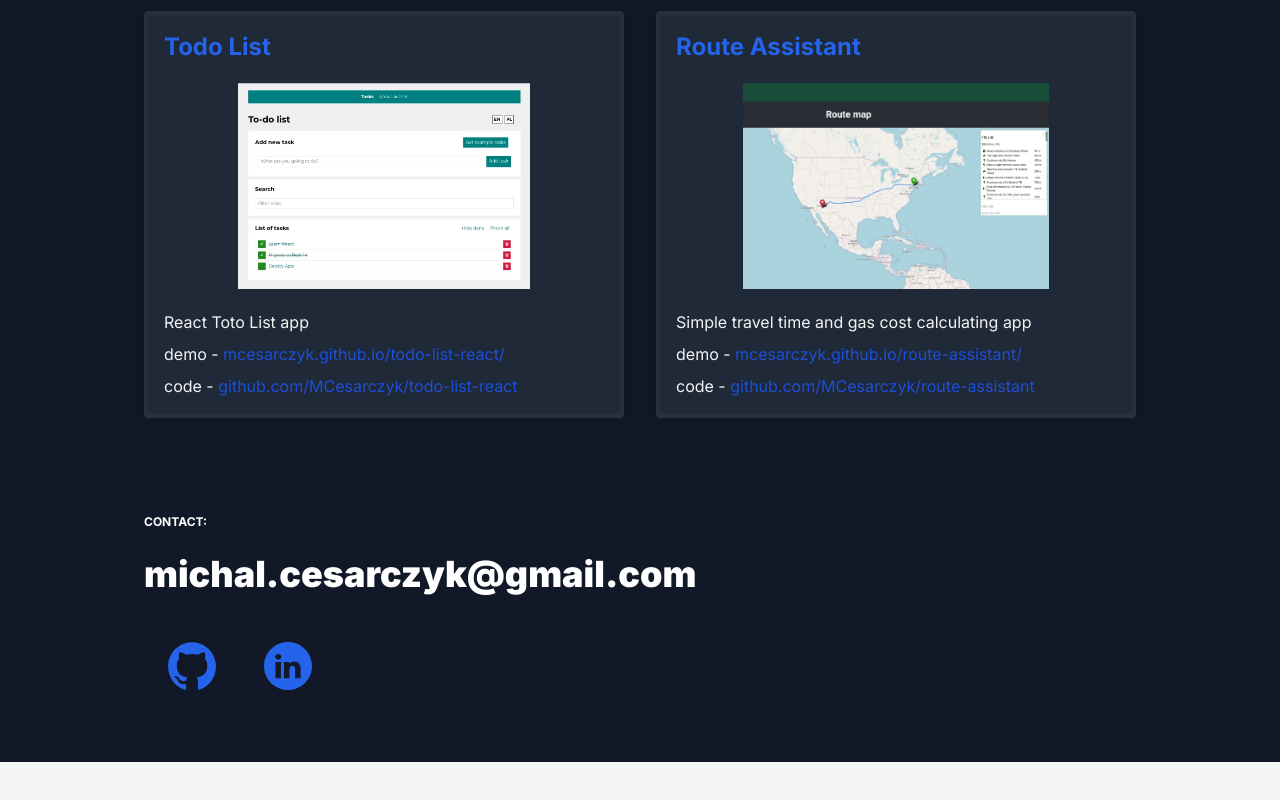
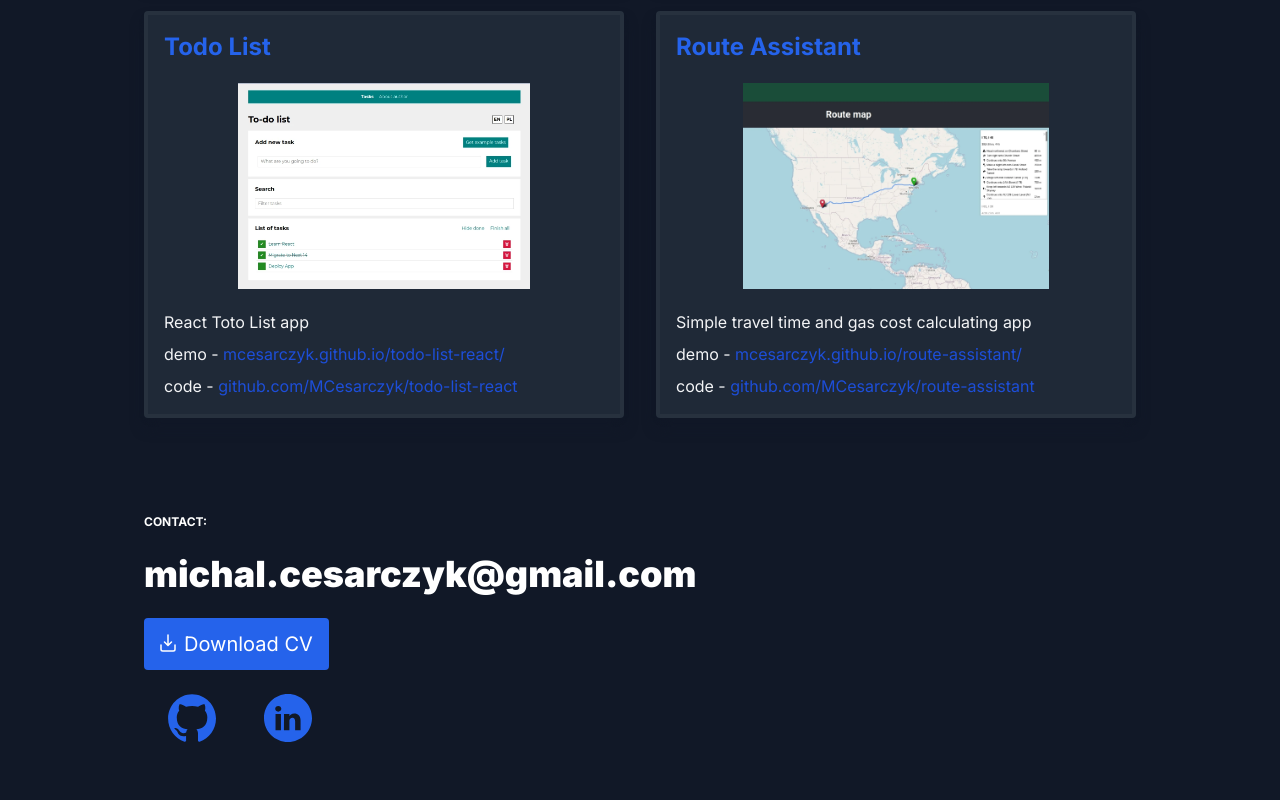
Before and after one commit to MCesarczyk/personal-homepage-2024, a Next.js app: page / in a window 1280 px wide. Shown: the part 2132-2932 px from the top of the page. Before the commit the page ends 2894 px from the top, so only its background shows below. Built offline with nearby package versions, Linux system fonts and the light colour scheme.

Commit message:
feat(app): add resume download button in footer

```diff
--- /dev/null
+++ b/src/app/ResumeDownloadButton.tsx
@@ -0,0 +1,18 @@
+"use client";
+
+import { Button } from "@/ui/atoms/button";
+import { saveFileFromUrlWithName } from "@/common/utils";
+import { DownloadIcon } from "@/assets";
+
+export const ResumeDownloadButton = () => {
+  const handleClick = () => saveFileFromUrlWithName("/CV-EN.pdf", "Michał Cesarczyk CV.pdf");
+
+  return (
+    <Button onClick={handleClick}>
+      <div className="h-5 w-4 mr-2">
+        <DownloadIcon />
+      </div>
+      Download CV
+    </Button>
+  );
+};
--- a/src/app/page.tsx
+++ b/src/app/page.tsx
@@ -3,6 +3,7 @@ import { Header, Section, Footer, Thumbnail, footerThumbnails, Gallery } from "@
 
 import { ADDRESS, AUTHOR_DESCRIPTION, AUTHOR_NAME, FOOTER_NOTE, skills, learning, goals, portrait } from "@/assets";
 import { sampleRepositories } from "@/app/repositories";
+import { ResumeDownloadButton } from "@/app/ResumeDownloadButton";
 import { NextThemeSwitcher } from "./NextThemeSwitcher";
 
 export default async function Index() {
@@ -31,9 +32,14 @@ export default async function Index() {
         }))}
       />
       <Footer note={FOOTER_NOTE} address={ADDRESS}>
-        {footerThumbnails.map((thumbnail) => (
-          <Thumbnail key={thumbnail.id} {...thumbnail} />
-        ))}
+        <div className="flex flex-col items-start">
+          <ResumeDownloadButton />
+          <div className="flex">
+            {footerThumbnails.map((thumbnail) => (
+              <Thumbnail key={thumbnail.id} {...thumbnail} />
+            ))}
+          </div>
+        </div>
       </Footer>
     </div>
   );
--- /dev/null
+++ b/src/assets/icons/DownloadIcon.tsx
@@ -0,0 +1,18 @@
+export const DownloadIcon = () => (
+  <svg viewBox="0 0 16 18" fill="none" xmlns="http://www.w3.org/2000/svg">
+    <path
+      d="M8 11.5879L8 0.999654M8 11.5879L4.5 8.05848M8 11.5879L11.5 8.05848"
+      stroke="currentColor"
+      stroke-width="1.5"
+      stroke-linecap="round"
+      stroke-linejoin="round"
+    />
+    <path
+      d="M15 11.0586V15.2351C15 16.2097 14.2165 16.9998 13.25 16.9998H2.75C1.7835 16.9998 1 16.2097 1 15.2351V11.0586"
+      stroke="currentColor"
+      stroke-width="1.5"
+      stroke-linecap="round"
+      stroke-linejoin="round"
+    />
+  </svg>
+);
--- a/src/assets/icons/index.ts
+++ b/src/assets/icons/index.ts
@@ -13,4 +13,5 @@ export { LinkedInThumbnail } from "./LinkedInThumbnail";
 export { CodepenThumbnail } from "./CodepenThumbnail";
 export { FacebookThumbnail } from "./FacebookThumbnail";
 export { InstagramThumbnail } from "./InstagramThumbnail";
+export { DownloadIcon } from "./DownloadIcon";
 export { SunIcon } from "./SunIcon";
--- a/src/common/utils.ts
+++ b/src/common/utils.ts
@@ -1,3 +1,5 @@
+"use client";
+
 import JSZipUtils from "jszip-utils";
 import saveAs from "save-as";
 
--- a/src/ui/organisms/footer/Footer.tsx
+++ b/src/ui/organisms/footer/Footer.tsx
@@ -5,7 +5,7 @@ import { Caption } from "../../atoms";
 interface FooterProps {
   address: string;
   note: string;
-  children: ReactNode[];
+  children: ReactNode;
 }
 
 export const Footer = ({ address, children }: FooterProps) => (
```
Also changed, not shown: src/assets/icons/downloadIcon.svg (added), 1 other file (tests, documents, lock files or other folders).
